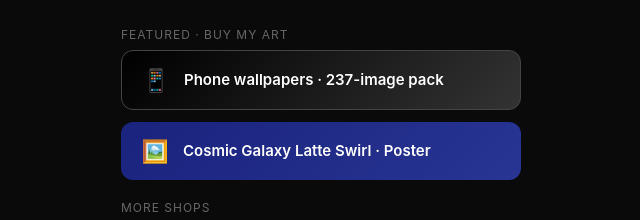
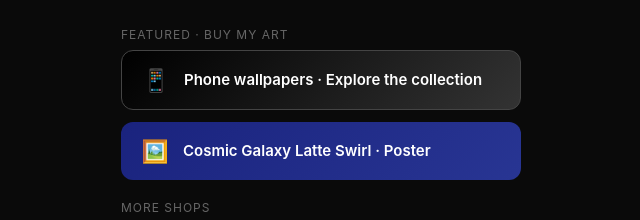
Before and after one commit to MongLong0214/monglong-links, a plain HTML site: page index.html in a window 1280 px wide. Shown: the part 304-524 px from the top of the page, 319-959 px from the left. Drawn offline with Linux system fonts and the light colour scheme.

Commit message:
Make featured wallpaper label count-independent

```diff
--- a/index.html
+++ b/index.html
@@ -34,7 +34,7 @@ Ego is optional
 Just spread love and drink water</p>
 <div class="section">Featured · Buy My Art</div>
 <div class="links">
-<a href="https://weplay0628.gumroad.com/l/psychedelic-wallpaper-pack" class="link gm" target="_blank" rel="noopener noreferrer"><span class="icon" aria-hidden="true">📱</span><span>Phone wallpapers · 237-image pack</span></a>
+<a href="https://weplay0628.gumroad.com/l/psychedelic-wallpaper-pack" class="link gm" target="_blank" rel="noopener noreferrer"><span class="icon" aria-hidden="true">📱</span><span>Phone wallpapers · Explore the collection</span></a>
 <a href="https://www.zazzle.com/cosmic_galaxy_latte_swirl_poster-256687548557252791" class="link dp" target="_blank" rel="noopener noreferrer"><span class="icon" aria-hidden="true">🖼️</span><span>Cosmic Galaxy Latte Swirl · Poster</span></a>
 </div>
 <div class="section">More Shops</div>
```
